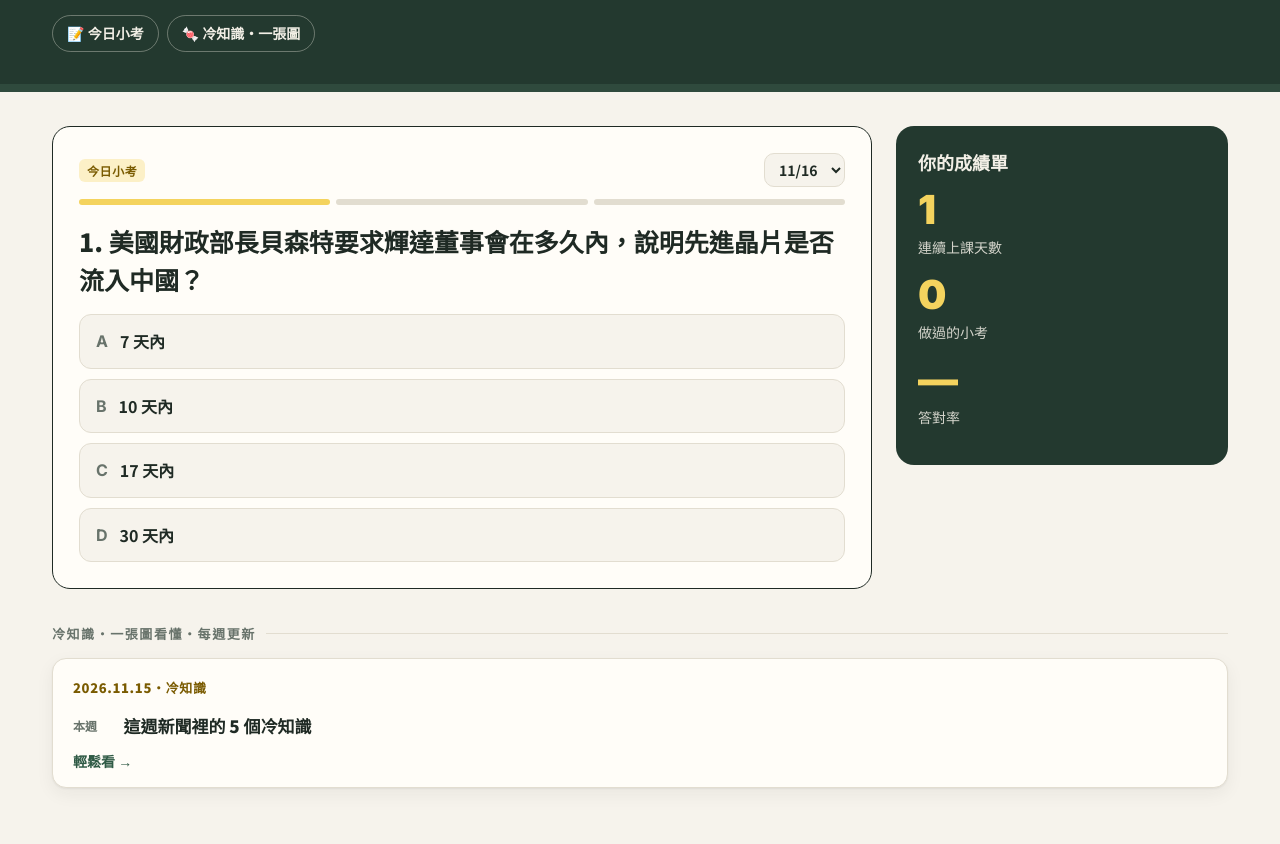
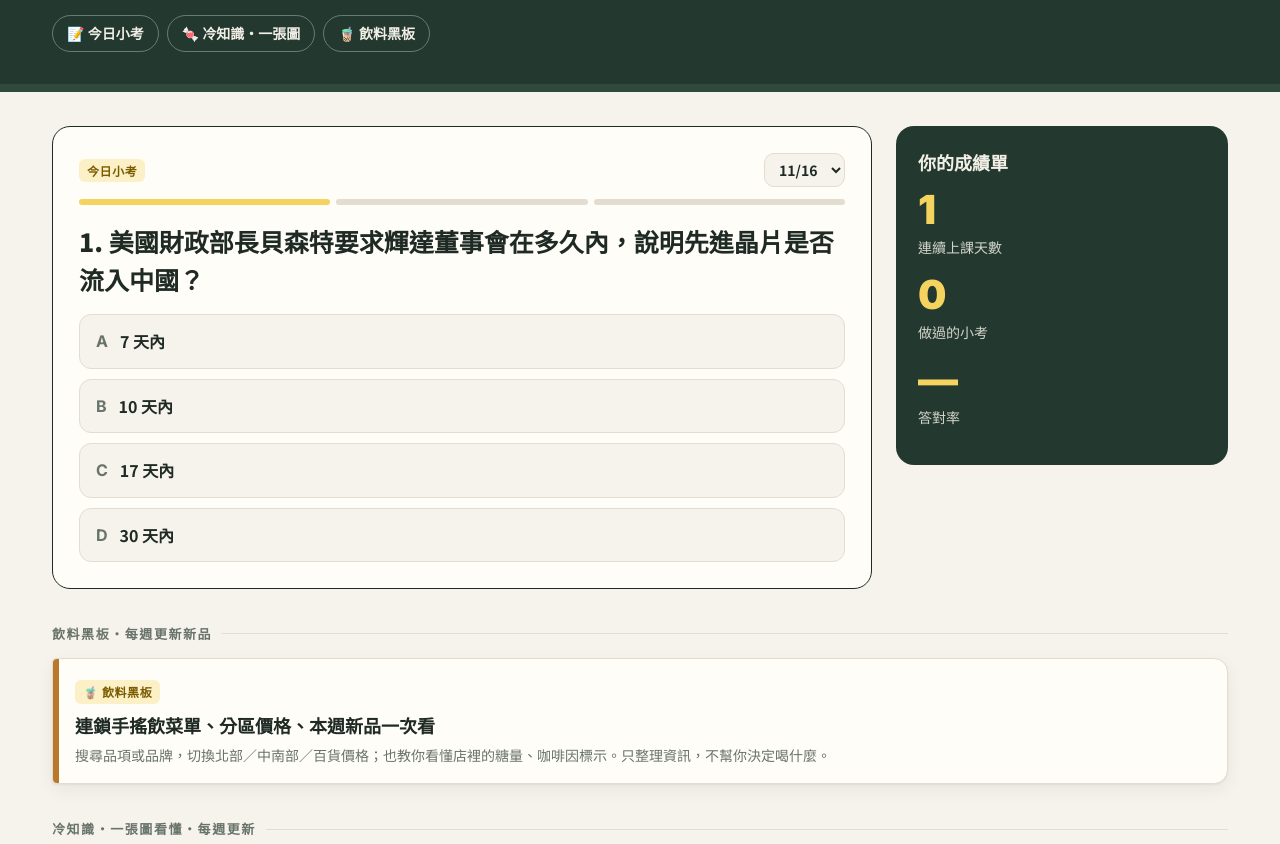
Before and after one commit to BlackLi0405/blackli.github.io, a plain HTML site: page fun.html in a window 1280 px wide. Shown: the part 268-1112 px from the top of the page. Drawn offline with Linux system fonts and the light colour scheme.

Commit message:
輕鬆頁加入飲料黑板入口

```diff
--- a/fun.html
+++ b/fun.html
@@ -62,7 +62,7 @@
   <div class="kick">輕鬆・下課十分鐘</div>
   <h1>下課<em>十分鐘</em></h1>
   <p>每天 3 題小考，看看你看懂今天的新聞了沒；每週還有冷知識和一張圖看懂，輕鬆讀、順便記起來。</p>
-  <nav class="pills" aria-label="輕鬆"><a href="#quiz">📝 今日小考</a><a href="#more">🍬 冷知識・一張圖</a></nav>
+  <nav class="pills" aria-label="輕鬆"><a href="#quiz">📝 今日小考</a><a href="#more">🍬 冷知識・一張圖</a><a href="drinks.html">🧋 飲料黑板</a></nav>
 </div></section>
 <main><div class="w">
 <section class="sec side">
@@ -73,6 +73,14 @@
     <div class="n" id="s-q">0</div><p>做過的小考</p>
     <div class="n" id="s-rate">—</div><p>答對率</p>
   </aside>
+</section>
+<section class="sec" id="drinks" style="padding-top:0">
+  <div class="k">飲料黑板・每週更新新品</div>
+  <a class="nb" href="drinks.html" style="--c:var(--stance)">
+    <span class="tag">🧋 飲料黑板</span>
+    <h3>連鎖手搖飲菜單、分區價格、本週新品一次看</h3>
+    <p>搜尋品項或品牌，切換北部／中南部／百貨價格；也教你看懂店裡的糖量、咖啡因標示。只整理資訊，不幫你決定喝什麼。</p>
+  </a>
 </section>
 <section class="sec" id="more" style="padding-top:0">
   <div class="k">冷知識・一張圖看懂・每週更新</div>
```
